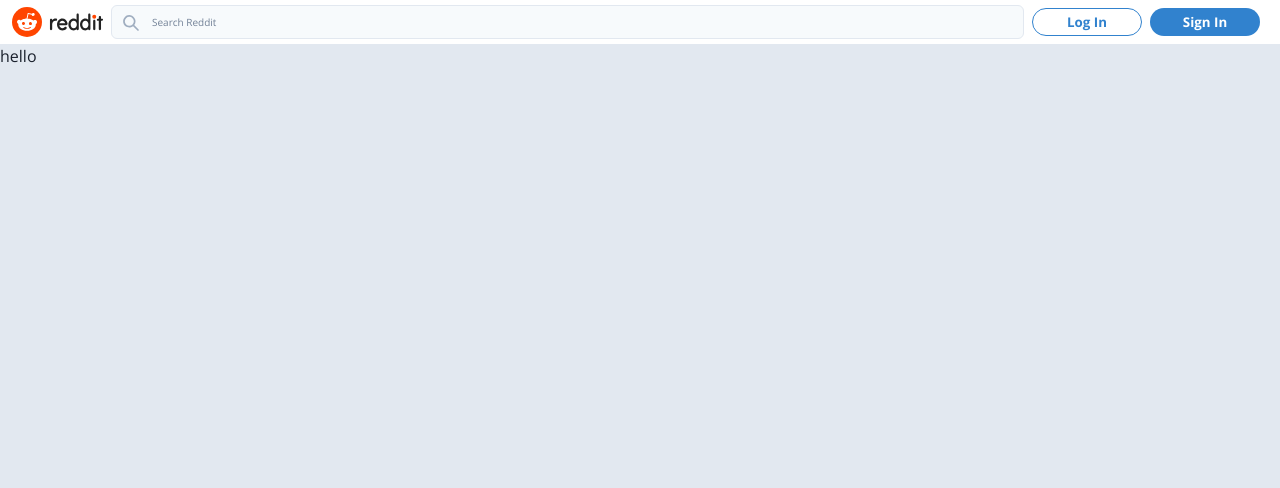
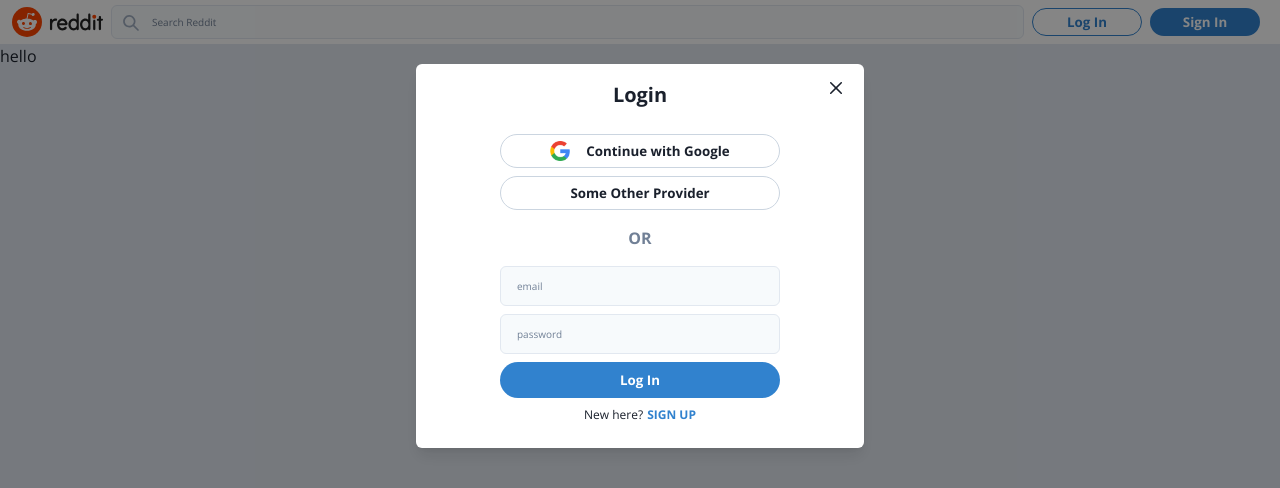
Before and after one commit to osapiyo/reddit-clone-2, a Next.js app: page / in a window 1280 px wide. Both pictures are taken after a click on the button "Log In". Shown: the top 488 px of the page. Built offline with nearby package versions, Linux system fonts and the light colour scheme; no server answers.

Commit message:
added authmodal

```diff
--- a/package.json
+++ b/package.json
@@ -6,7 +6,8 @@
     "dev": "next dev",
     "build": "next build",
     "start": "next start",
-    "lint": "next lint"
+    "lint": "next lint",
+    "export": "next export"
   },
   "dependencies": {
     "@chakra-ui/icons": "^2.0.1",
@@ -20,6 +21,7 @@
     "next": "12.1.6",
     "react": "18.1.0",
     "react-dom": "18.1.0",
+    "react-firebase-hooks": "^5.0.3",
     "recoil": "^0.7.3-alpha.2"
   },
   "devDependencies": {
--- /dev/null
+++ b/src/atoms/authModalAtom.ts
@@ -0,0 +1,16 @@
+import { atom } from 'recoil'
+
+export interface AuthModalState {
+  open: boolean
+  view: 'login' | 'signup' | 'resetPassword'
+}
+
+const defaultModalState: AuthModalState = {
+  open: false,
+  view: 'login',
+}
+
+export const authModalState = atom<AuthModalState>({
+  key: 'authModalState',
+  default: defaultModalState,
+})
--- /dev/null
+++ b/src/components/Modal/Auth/AuthInputs.tsx
@@ -0,0 +1,20 @@
+import { Flex } from '@chakra-ui/react'
+import React from 'react'
+import { useRecoilValue } from 'recoil'
+import { authModalState } from '../../../atoms/authModalAtom'
+import Login from './Login'
+import SignUp from './SignUp'
+
+type AuthInputsProps = {}
+
+const AuthInputs: React.FC<AuthInputsProps> = () => {
+  const modalState = useRecoilValue(authModalState)
+
+  return (
+    <Flex direction='column' align='center' width='100%' mt={4}>
+      {modalState.view === 'login' && <Login />}
+      {modalState.view === 'signup' && <SignUp />}
+    </Flex>
+  )
+}
+export default AuthInputs
--- /dev/null
+++ b/src/components/Modal/Auth/AuthModal.tsx
@@ -0,0 +1,63 @@
+import {
+  Flex,
+  Modal,
+  ModalBody,
+  ModalCloseButton,
+  ModalContent,
+  ModalHeader,
+  ModalOverlay,
+  Text,
+} from '@chakra-ui/react'
+import React from 'react'
+import { useRecoilState } from 'recoil'
+import { authModalState } from '../../../atoms/authModalAtom'
+import AuthInputs from './AuthInputs'
+import OAuthButtons from './OAuthButtons'
+
+const AuthModal: React.FC = () => {
+  const [modalState, setModalState] = useRecoilState(authModalState)
+
+  const handleClose = () => {
+    setModalState((prev) => ({
+      ...prev,
+      open: false,
+    }))
+  }
+  return (
+    <>
+      <Modal isOpen={modalState.open} onClose={handleClose}>
+        <ModalOverlay />
+        <ModalContent>
+          <ModalHeader textAlign='center'>
+            {modalState.view === 'login' && 'Login'}
+            {modalState.view === 'signup' && 'Sign Up'}
+            {modalState.view === 'resetPassword' && 'Reset Password'}
+          </ModalHeader>
+          <ModalCloseButton />
+          <ModalBody
+            display='flex'
+            flexDirection='column'
+            alignItems='center'
+            justifyContent='center'
+            pb={6}
+          >
+            <Flex
+              direction='column'
+              align='center'
+              justify='center'
+              width='70%'
+            >
+              <OAuthButtons />
+              <Text color='gray.500' fontWeight={700}>
+                OR
+              </Text>
+              <AuthInputs />
+              {/* <ResetPassword /> */}
+            </Flex>
+          </ModalBody>
+        </ModalContent>
+      </Modal>
+    </>
+  )
+}
+export default AuthModal
--- /dev/null
+++ b/src/components/Modal/Auth/Login.tsx
@@ -0,0 +1,91 @@
+import { Button, Flex, Input, Text } from '@chakra-ui/react'
+import { preventOverflow } from '@popperjs/core'
+import React, { useState } from 'react'
+import { useSetRecoilState } from 'recoil'
+import { authModalState } from '../../../atoms/authModalAtom'
+
+const Login: React.FC = () => {
+  const setAuthModalState = useSetRecoilState(authModalState)
+  const [loginForm, setLoginForm] = useState({
+    email: '',
+    password: '',
+  })
+
+  const onSubmit = () => {}
+
+  const onChange = (event: React.ChangeEvent<HTMLInputElement>) => {
+    setLoginForm((prev) => ({
+      ...prev,
+      [event.target.name]: event.target.value,
+    }))
+  }
+
+  return (
+    <form onSubmit={onSubmit}>
+      <Input
+        required
+        name='email'
+        placeholder='email'
+        type='email'
+        mb={2}
+        onChange={onChange}
+        fontSize='10px'
+        _placeholder={{ color: 'gray.500' }}
+        _hover={{
+          bg: 'white',
+          border: '1px solid',
+          borderColor: 'blue.500',
+        }}
+        _focus={{
+          outline: 'none',
+          bg: 'white',
+          border: '1px solid',
+          borderColor: 'blue.500',
+        }}
+        bg='gray.50'
+      />
+      <Input
+        required
+        name='password'
+        placeholder='password'
+        type='password'
+        mb={2}
+        onChange={onChange}
+        fontSize='10px'
+        _placeholder={{ color: 'gray.500' }}
+        _hover={{
+          bg: 'white',
+          border: '1px solid',
+          borderColor: 'blue.500',
+        }}
+        _focus={{
+          outline: 'none',
+          bg: 'white',
+          border: '1px solid',
+          borderColor: 'blue.500',
+        }}
+        bg='gray.50'
+      />
+      <Button width='100%' height='36px' mb={2} type='submit'>
+        Log In
+      </Button>
+      <Flex fontSize='9pt' justifyContent='center'>
+        <Text mr={1}>New here?</Text>
+        <Text
+          color='blue.500'
+          fontWeight={700}
+          cursor='pointer'
+          onClick={() =>
+            setAuthModalState((prev) => ({
+              ...prev,
+              view: 'signup',
+            }))
+          }
+        >
+          SIGN UP
+        </Text>
+      </Flex>
+    </form>
+  )
+}
+export default Login
--- /dev/null
+++ b/src/components/Modal/Auth/OAuthButtons.tsx
@@ -0,0 +1,15 @@
+import { Button, Flex, Image } from '@chakra-ui/react'
+import React from 'react'
+
+const OAuthButtons: React.FC = () => {
+  return (
+    <Flex direction='column' width='100%' mb={4}>
+      <Button variant='oauth' mb={2}>
+        <Image src='/images/googlelogo.png' height='20px' mr={4} />
+        Continue with Google
+      </Button>
+      <Button variant='oauth'>Some Other Provider</Button>
+    </Flex>
+  )
+}
+export default OAuthButtons
--- /dev/null
+++ b/src/components/Modal/Auth/SignUp.tsx
@@ -0,0 +1,121 @@
+import { Input, Button, Flex, Text } from '@chakra-ui/react'
+import React, { useState } from 'react'
+import { useSetRecoilState } from 'recoil'
+import { authModalState } from '../../../atoms/authModalAtom'
+import { useCreateUserWithEmailAndPassword } from 'react-firebase-hooks/auth'
+import { auth } from '../../../firebase/clientApp'
+import { create } from 'domain'
+
+const SignUp: React.FC = () => {
+  const setAuthModalState = useSetRecoilState(authModalState)
+  const [signUpForm, setSignUpForm] = useState({
+    email: '',
+    password: '',
+    confirmPassword: '',
+  })
+
+  const [createUserWithEmailAndPassword, user, loading, error] =
+    useCreateUserWithEmailAndPassword(auth)
+
+  const onSubmit = () => {
+    createUserWithEmailAndPassword(signUpForm.email, signUpForm.password)
+  }
+
+  const onChange = (event: React.ChangeEvent<HTMLInputElement>) => {
+    setSignUpForm((prev) => ({
+      ...prev,
+      [event.target.name]: event.target.value,
+    }))
+  }
+
+  return (
+    <form onSubmit={onSubmit}>
+      <Input
+        required
+        name='email'
+        placeholder='email'
+        type='email'
+        mb={2}
+        onChange={onChange}
+        fontSize='10px'
+        _placeholder={{ color: 'gray.500' }}
+        _hover={{
+          bg: 'white',
+          border: '1px solid',
+          borderColor: 'blue.500',
+        }}
+        _focus={{
+          outline: 'none',
+          bg: 'white',
+          border: '1px solid',
+          borderColor: 'blue.500',
+        }}
+        bg='gray.50'
+      />
+      <Input
+        required
+        name='password'
+        placeholder='password'
+        type='password'
+        mb={2}
+        onChange={onChange}
+        fontSize='10px'
+        _placeholder={{ color: 'gray.500' }}
+        _hover={{
+          bg: 'white',
+          border: '1px solid',
+          borderColor: 'blue.500',
+        }}
+        _focus={{
+          outline: 'none',
+          bg: 'white',
+          border: '1px solid',
+          borderColor: 'blue.500',
+        }}
+        bg='gray.50'
+      />
+      <Input
+        required
+        name='confirmPassword'
+        placeholder='confirm password'
+        type='password'
+        mb={2}
+        onChange={onChange}
+        fontSize='10px'
+        _placeholder={{ color: 'gray.500' }}
+        _hover={{
+          bg: 'white',
+          border: '1px solid',
+          borderColor: 'blue.500',
+        }}
+        _focus={{
+          outline: 'none',
+          bg: 'white',
+          border: '1px solid',
+          borderColor: 'blue.500',
+        }}
+        bg='gray.50'
+      />
+      <Button width='100%' height='36px' mb={2} type='submit'>
+        Sign Up
+      </Button>
+      <Flex fontSize='9pt' justifyContent='center'>
+        <Text mr={1}>Already a redditor?</Text>
+        <Text
+          color='blue.500'
+          fontWeight={700}
+          cursor='pointer'
+          onClick={() =>
+            setAuthModalState((prev) => ({
+              ...prev,
+              view: 'login',
+            }))
+          }
+        >
+          LOG IN
+        </Text>
+      </Flex>
+    </form>
+  )
+}
+export default SignUp
--- a/src/components/Nabvar/RightContent/AuthButtons.tsx
+++ b/src/components/Nabvar/RightContent/AuthButtons.tsx
@@ -1,7 +1,10 @@
 import { Button } from '@chakra-ui/react'
 import React from 'react'
+import { useSetRecoilState } from 'recoil'
+import { authModalState } from '../../../atoms/authModalAtom'
 
 const AuthButtons: React.FC = () => {
+  const setAuthModalState = useSetRecoilState(authModalState)
   return (
     <>
       <Button
@@ -10,7 +13,12 @@
         display={{ base: 'none', sm: 'flex' }}
         width={{ base: '70px', md: '110px' }}
         mr={2}
-        // onClick={() => {}}
+        onClick={() => {
+          setAuthModalState({
+            open: true,
+            view: 'login',
+          })
+        }}
       >
         Log In
       </Button>
@@ -19,7 +27,12 @@
         display={{ base: 'none', sm: 'flex' }}
         width={{ base: '70px', md: '110px' }}
         mr={2}
-        // onClick={() => {}}
+        onClick={() => {
+          setAuthModalState({
+            open: true,
+            view: 'signup',
+          })
+        }}
       >
         Sign In
       </Button>
--- a/src/components/Nabvar/RightContent/RightContent.tsx
+++ b/src/components/Nabvar/RightContent/RightContent.tsx
@@ -1,5 +1,6 @@
 import { Flex } from '@chakra-ui/react'
 import React from 'react'
+import AuthModal from '../../Modal/Auth/AuthModal'
 import AuthButtons from './AuthButtons'
 
 type RightContentProps = {
@@ -9,7 +10,7 @@
 const RightContent: React.FC<RightContentProps> = () => {
   return (
     <>
-      {/* <AuthModal /> */}
+      <AuthModal />
       <Flex justify='center' align='center'>
         <AuthButtons />
       </Flex>
--- /dev/null
+++ b/src/firebase/clientApp.ts
@@ -0,0 +1,21 @@
+import { initializeApp, getApp, getApps } from 'firebase/app'
+import { getAuth } from 'firebase/auth'
+import { getFirestore } from 'firebase/firestore'
+import { getStorage } from 'firebase/storage'
+
+const firebaseConfig = {
+  apiKey: process.env.NEXT_PUBLIC_FIREBASE_API_KEY,
+  authDomain: process.env.NEXT_PUBLIC_FIREBASE_AUTH_DOMAIN,
+  projectId: process.env.NEXT_PUBLIC_FIREBASE_PROJECT_ID,
+  storageBucket: process.env.NEXT_PUBLIC_FIREBASE_STORAGE_BUCKET,
+  messagingSenderId: process.env.NEXT_PUBLIC_FIREBASE_MESSAGING_SENDER_ID,
+  appId: process.env.NEXT_PUBLIC_FIREBASE_APP_ID,
+}
+
+// Initialize Firebase for SSR
+const app = !getApps().length ? initializeApp(firebaseConfig) : getApp()
+const firestore = getFirestore(app)
+const auth = getAuth(app)
+const storage = getStorage(app)
+
+export { app, firestore, auth, storage }
--- a/src/pages/_app.tsx
+++ b/src/pages/_app.tsx
@@ -2,14 +2,17 @@
 import { ChakraProvider } from '@chakra-ui/react'
 import { theme } from '../chakra/theme'
 import Layout from '../components/Layout/Layout'
+import { RecoilRoot } from 'recoil'
 
 function MyApp({ Component, pageProps }: AppProps) {
   return (
-    <ChakraProvider theme={theme}>
-      <Layout>
-        <Component {...pageProps} />
-      </Layout>
-    </ChakraProvider>
+    <RecoilRoot>
+      <ChakraProvider theme={theme}>
+        <Layout>
+          <Component {...pageProps} />
+        </Layout>
+      </ChakraProvider>
+    </RecoilRoot>
   )
 }
 
```
Also changed, not shown: 1 other file (tests, documents, lock files or other folders).
